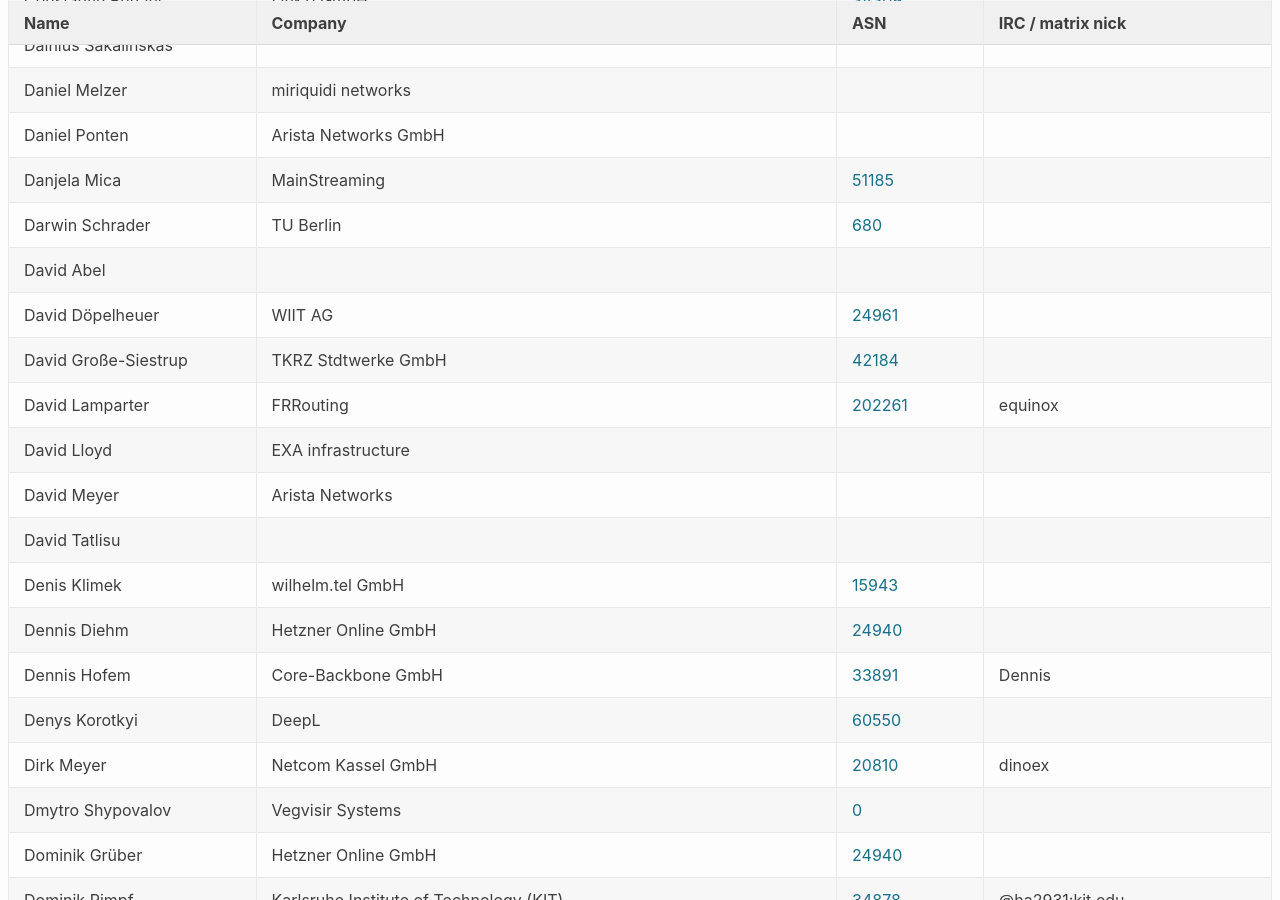
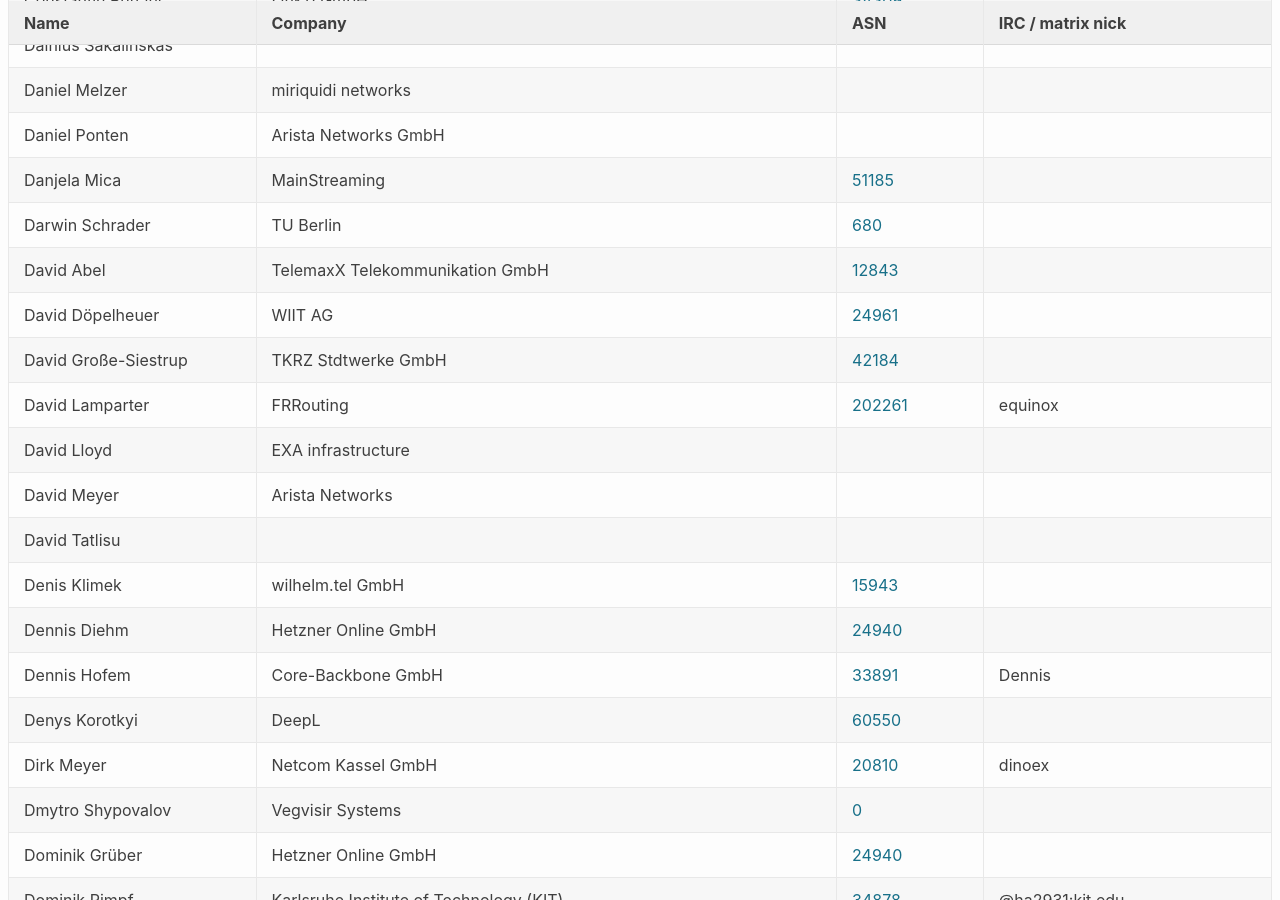
Before and after one commit to denog/pretix-attendeelist, a Jekyll site: the page built from denog16/index.markdown, in a window 1280 px wide and 900 px high, scrolled down 4588 px. Built offline with Jekyll 4.4.1, drawn with Linux system fonts in a browser that asks for light colours.

Commit message:
Latest data: Thu Nov  7 11:10:29 UTC 2024

```diff
--- a/_data/attendees_denog16_onsite.json
+++ b/_data/attendees_denog16_onsite.json
@@ -625,9 +625,9 @@
   },
   {
     "name": "David Abel",
-    "company": null,
-    "irc": null,
-    "asn": null
+    "company": "TelemaxX Telekommunikation GmbH",
+    "irc": null,
+    "asn": "12843"
   },
   {
     "name": "David Döpelheuer",
```
